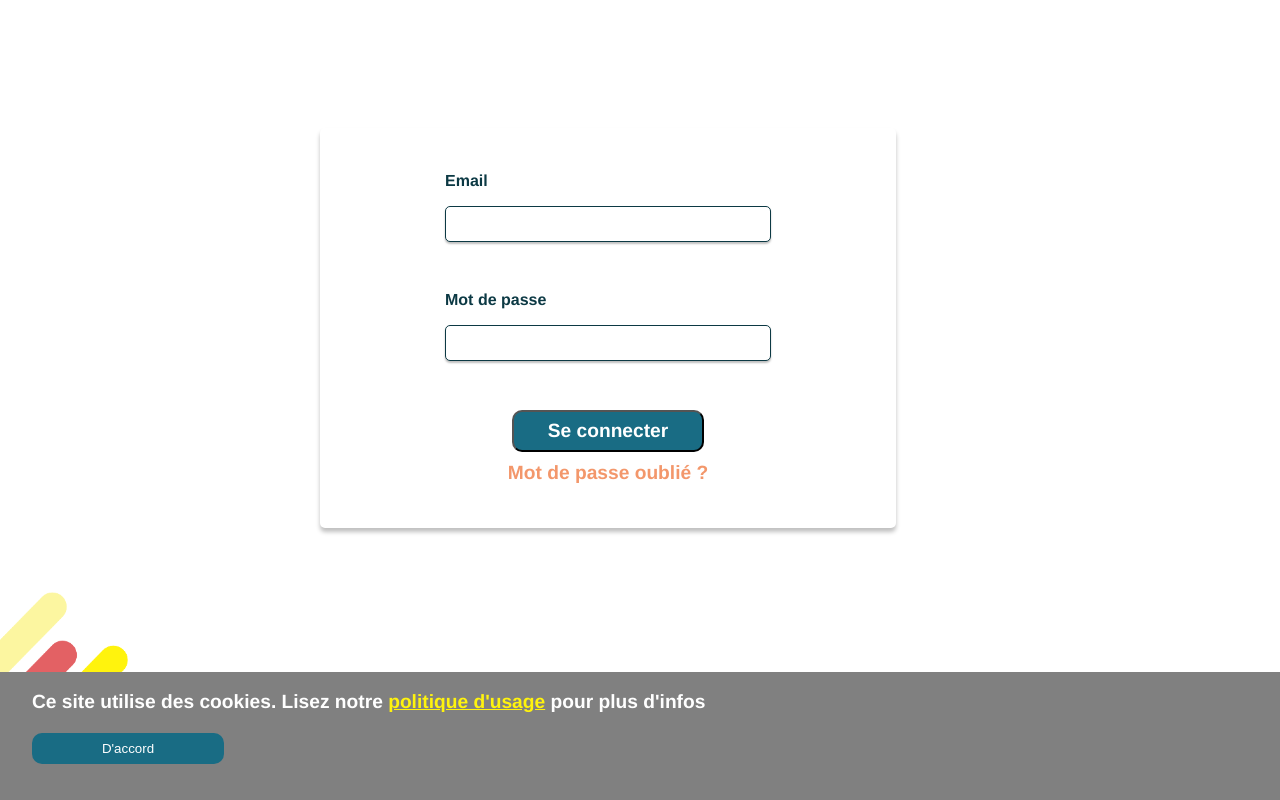
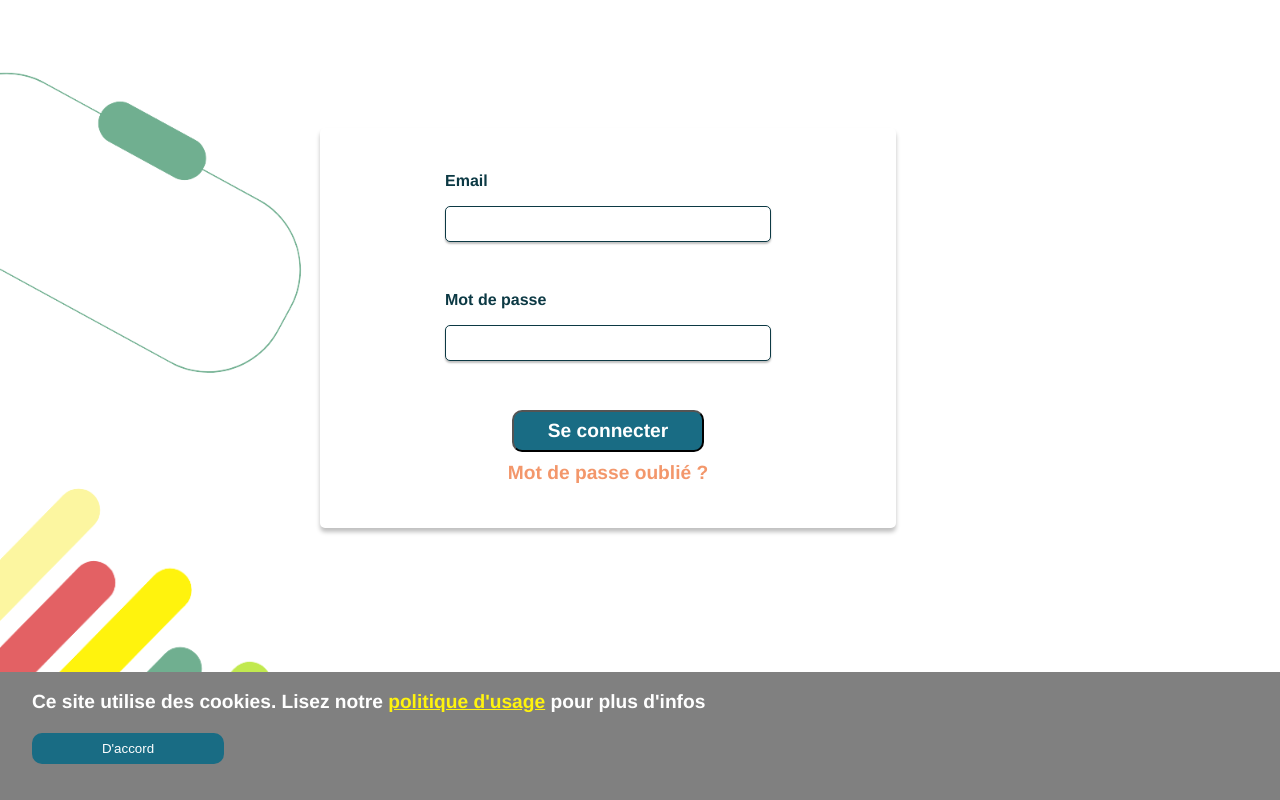
Before and after one commit to WildCodeSchool/2023-02-JS-RemoteFR-DeVMX-P3-Sense-Makers, a React (Vite) app in the folder frontend/: page / in a window 1280 px wide. Built offline with nearby package versions, Linux system fonts and the light colour scheme.

Commit message:
created CSS for greenPill and changed picture + done media queries for top and bottom left decorations

```diff
--- a/frontend/src/components/graphicElements/GraphicElements.jsx
+++ b/frontend/src/components/graphicElements/GraphicElements.jsx
@@ -1,4 +1,5 @@
 import coloredTraits from "../../assets/colored_traits.png";
+import greenPill from "../../assets/green_pill.png";
 
 export default function graphicElements() {
   return (
@@ -8,6 +9,13 @@ export default function graphicElements() {
           className="bottom-left-deco"
           src={coloredTraits}
           alt="bottom left decorations"
+        />
+      </div>
+      <div>
+        <img
+          className="top-left-deco"
+          src={greenPill}
+          alt="top left decoration"
         />
       </div>
       {/* <div className="bottom-left-deco">
--- a/frontend/src/pages/Login.jsx
+++ b/frontend/src/pages/Login.jsx
@@ -42,7 +42,7 @@ export default function Login() {
 
   return (
     <>
-    <GraphicElements />
+      <GraphicElements />
       {openModal && <ModalEmail setOpenModal={setOpenModal} />}
       <div className="logInContainer">
         <form onSubmit={postUserInfos}>
--- a/frontend/src/scss/graphicElements/_graphicElements.scss
+++ b/frontend/src/scss/graphicElements/_graphicElements.scss
@@ -7,6 +7,9 @@
   right: 100;
   bottom: 0;
 }
+
+
+
 //traits on bottom left
 // .bottom-left-deco {
 //   transform: rotate(40deg);
@@ -137,12 +140,25 @@
 //   }
 // }
 
-// @media screen and (min-width: 768px) {
-//   .bottom-left-deco {
-//     top: 27rem;
-//     left: -2rem;
-//   }
+@media screen and (min-width: 768px) {
+  .bottom-left-deco {
+    height: 30rem;
+    width: 30rem;
+  }
+  .top-left-deco {
+    width: 25rem;
+    height: 25rem;
+    position:fixed;
+    right: 100;
+    top: 100px;
+  }
+}
 
+@media screen and (min-width: 1024px) {
+  .top-left-deco {
+    top:20px;
+  }
+}
 //   //pill on the top left
 
 //   .top-left-deco {
@@ -269,10 +285,3 @@
 //     }
 //   }
 // }
-
-// @media screen and (min-width: 1024px) {
-//   .top-right-deco {
-//     left: 50vw;
-//     bottom: 0;
-//   }
-// }
```
Also changed, not shown: frontend/src/assets/green_pill.png.
